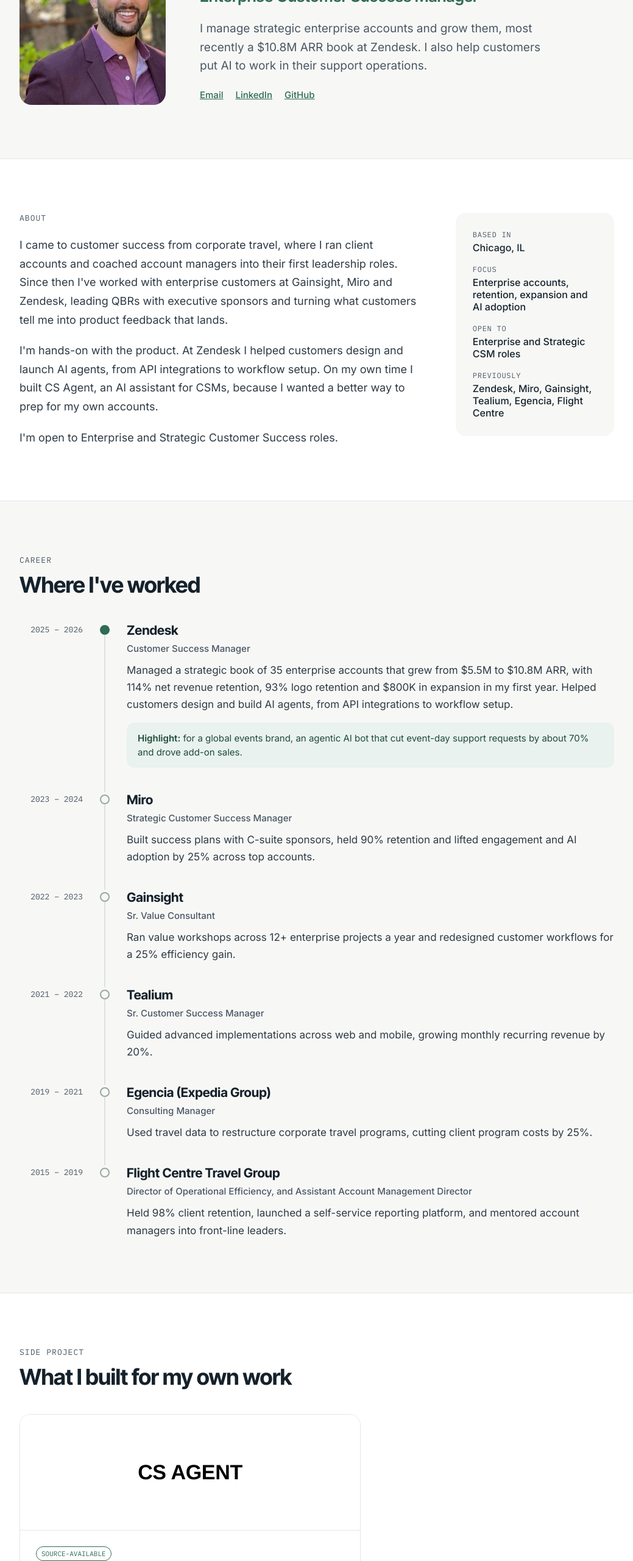
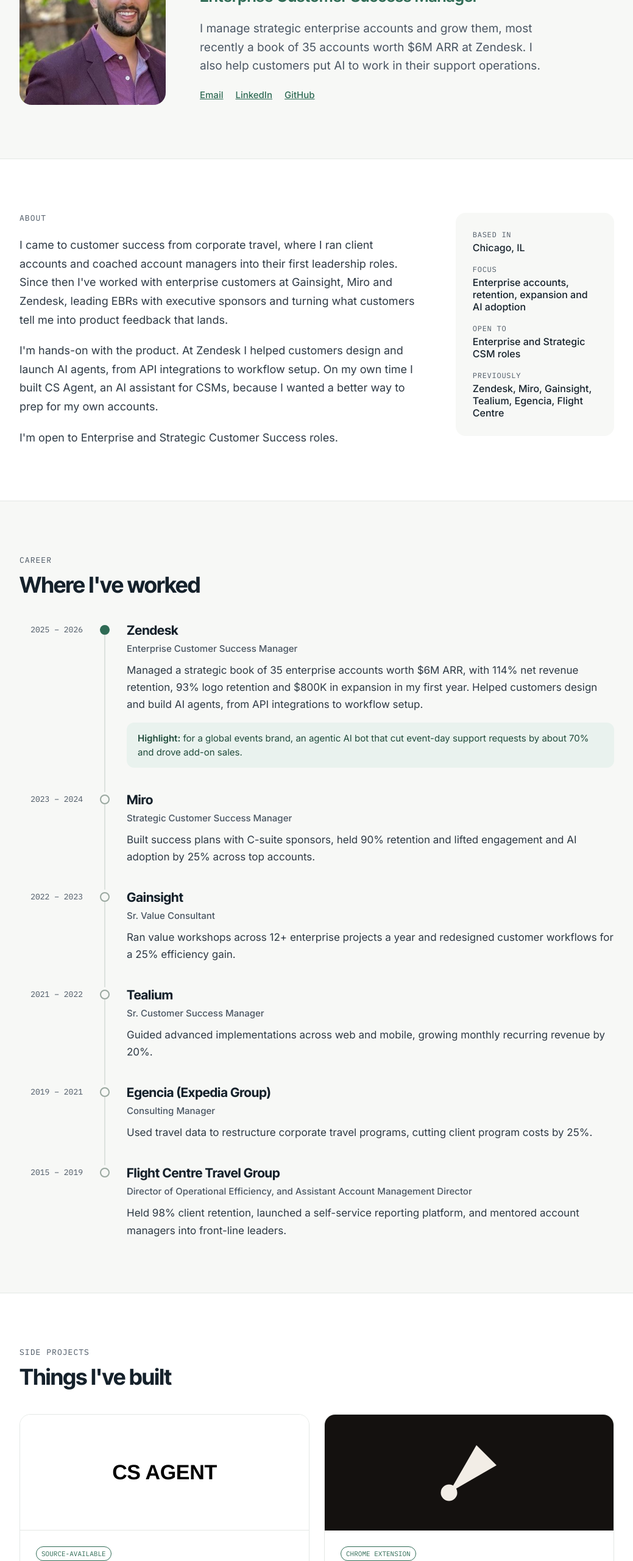
Before and after one commit to jaredgeller-hub/jared-geller.com, a plain HTML site: page index.html in a window 1280 px wide. Shown: the part 240-2800 px from the top of the page at 61% size, without its empty margins (120-1159 px from the left). Drawn offline with Linux system fonts and the light colour scheme.

Commit message:
Apply review edits: $6M book, EBRs, restore Get Untethered with build-first copy, contact line
Co-Authored-By: Claude Opus 5.5 <noreply@anthropic.com>
Claude-Session: https://claude.ai/code/session_01D3rLr16t2653mLCuXFinWu

```diff
--- a/index.html
+++ b/index.html
@@ -98,7 +98,7 @@
   .highlight strong { font-weight: 600; }
 
   /* Projects */
-  .projects { display: grid; grid-template-columns: repeat(auto-fit, minmax(290px, 1fr)); gap: 24px; max-width: 560px; }
+  .projects { display: grid; grid-template-columns: repeat(auto-fit, minmax(290px, 1fr)); gap: 24px; }
   .card { border: 1px solid var(--line); border-radius: 18px; overflow: hidden; display: flex; flex-direction: column; background: var(--surface); }
   .card-media { height: 190px; display: flex; align-items: center; justify-content: center; background: var(--media); }
   .card-media.book { background: var(--media-book); }
@@ -151,7 +151,7 @@
     <ul>
       <li><a href="#about">About</a></li>
       <li><a href="#career">Career</a></li>
-      <li><a href="#projects">Side project</a></li>
+      <li><a href="#projects">Projects</a></li>
       <li><a href="#contact">Contact</a></li>
     </ul>
   </nav>
@@ -163,7 +163,7 @@
     <div class="hero-copy">
       <h1>Jared Geller</h1>
       <p class="tagline">Enterprise Customer Success Manager</p>
-      <p class="lede">I manage strategic enterprise accounts and grow them, most recently a $10.8M ARR book at Zendesk. I also help customers put AI to work in their support operations.</p>
+      <p class="lede">I manage strategic enterprise accounts and grow them, most recently a book of 35 accounts worth $6M ARR at Zendesk. I also help customers put AI to work in their support operations.</p>
       <p class="quick-links">
         <a href="mailto:hello@jared-geller.com">Email</a>
         <a href="https://www.linkedin.com/in/jared-geller" target="_blank" rel="noopener">LinkedIn</a>
@@ -176,7 +176,7 @@
     <div class="wrap section about">
       <div class="about-copy">
         <h2 class="eyebrow">About</h2>
-        <p>I came to customer success from corporate travel, where I ran client accounts and coached account managers into their first leadership roles. Since then I've worked with enterprise customers at Gainsight, Miro and Zendesk, leading QBRs with executive sponsors and turning what customers tell me into product feedback that lands.</p>
+        <p>I came to customer success from corporate travel, where I ran client accounts and coached account managers into their first leadership roles. Since then I've worked with enterprise customers at Gainsight, Miro and Zendesk, leading EBRs with executive sponsors and turning what customers tell me into product feedback that lands.</p>
         <p>I'm hands-on with the product. At Zendesk I helped customers design and launch AI agents, from API integrations to workflow setup. On my own time I built CS Agent, an AI assistant for CSMs, because I wanted a better way to prep for my own accounts.</p>
         <p>I'm open to Enterprise and Strategic Customer Success roles.</p>
       </div>
@@ -201,8 +201,8 @@
         <div class="job-body">
           <span class="dates-inline">2025 – 2026</span>
           <h3>Zendesk</h3>
-          <span class="role">Customer Success Manager</span>
-          <p>Managed a strategic book of 35 enterprise accounts that grew from $5.5M to $10.8M ARR, with 114% net revenue retention, 93% logo retention and $800K in expansion in my first year. Helped customers design and build AI agents, from API integrations to workflow setup.</p>
+          <span class="role">Enterprise Customer Success Manager</span>
+          <p>Managed a strategic book of 35 enterprise accounts worth $6M ARR, with 114% net revenue retention, 93% logo retention and $800K in expansion in my first year. Helped customers design and build AI agents, from API integrations to workflow setup.</p>
           <p class="highlight"><strong>Highlight:</strong> for a global events brand, an agentic AI bot that cut event-day support requests by about 70% and drove add-on sales.</p>
         </div>
       </li>
@@ -262,8 +262,8 @@
   <section id="projects" class="band">
     <div class="wrap section">
       <div class="section-head">
-        <p class="eyebrow">Side project</p>
-        <h2>What I built for my own work</h2>
+        <p class="eyebrow">Side projects</p>
+        <h2>Things I've built</h2>
       </div>
       <div class="projects">
         <article class="card">
@@ -276,6 +276,15 @@
             <a class="cta" href="https://github.com/jaredgeller-hub/cs-agent-app" target="_blank" rel="noopener">Code and demo video on GitHub →</a>
           </div>
         </article>
+        <article class="card">
+          <div class="card-media night" aria-hidden="true"><svg class="flashlight" viewBox="0 0 80 80"><polygon points="18,62 48,10 70,32" fill="#f2ede6"/><circle cx="18" cy="62" r="9" fill="#f2ede6"/></svg></div>
+          <div class="card-body">
+            <div class="card-title"><h3>Get Untethered</h3><span class="tag">CHROME EXTENSION</span></div>
+            <p class="summary">A Chrome extension and website I designed, built and shipped on my own.</p>
+            <p class="detail">It pulls public SEC filings for more than 250 large companies and shows each company's federal tax picture while you browse its website. I took it from idea to live product: data pipeline, extension, site and launch.</p>
+            <a class="cta" href="https://getuntethered.ai/" target="_blank" rel="noopener">Visit Get Untethered →</a>
+          </div>
+        </article>
       </div>
     </div>
   </section>
@@ -284,7 +293,7 @@
     <div class="contact-copy">
       <p class="eyebrow">Contact</p>
       <h2>Let's talk</h2>
-      <p>Hiring for an Enterprise or Strategic CSM role? Email or LinkedIn both reach me.</p>
+      <p>Hiring for an Enterprise or Strategic CSM role, curious about CS Agent, or just want to compare notes on customer success? Email or LinkedIn both reach me.</p>
     </div>
     <ul class="contact-links">
       <li><a href="mailto:hello@jared-geller.com"><span class="label">EMAIL</span><span class="value">hello@jared-geller.com →</span></a></li>
```
